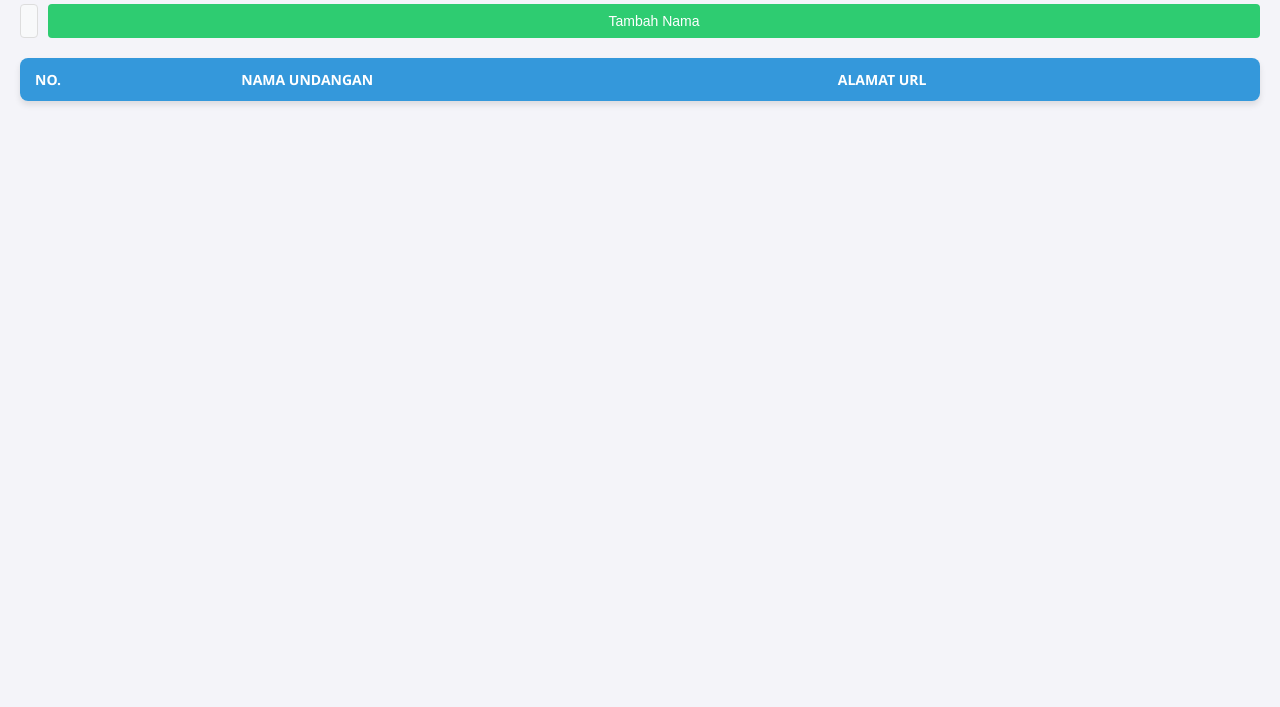
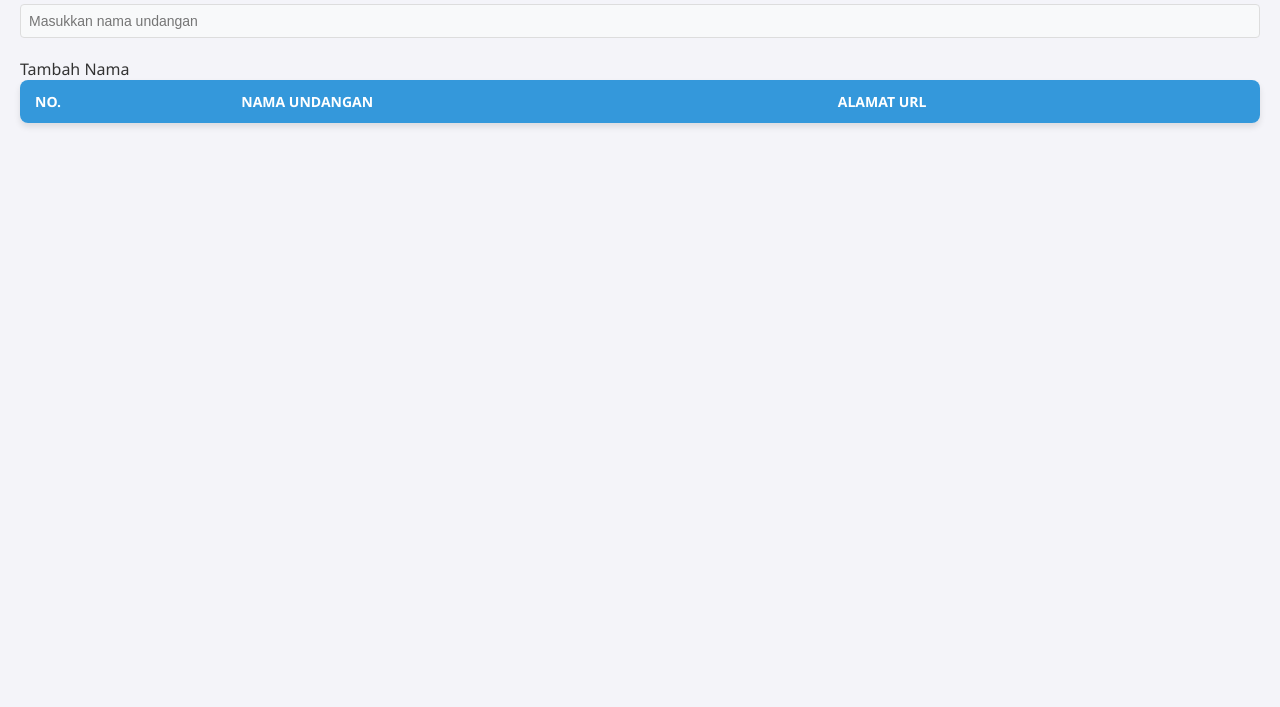
Before and after one commit to panellangowanproject/panellangowanproject.github.io, a plain HTML site: page index.html in a window 1280 px wide. Shown: the part 93-800 px from the top of the page. Drawn offline with Linux system fonts and the light colour scheme; no server answers.

Commit message:
Update index.html

```diff
--- a/index.html
+++ b/index.html
@@ -135,7 +135,9 @@
     <h3>Daftar Nama dan URL Undangan</h3>
     <div class="form-container">
         <input type="text" id="newName" placeholder="Masukkan nama undangan">
-        <button onclick="addName()">Tambah Nama</button>
+    </div>
+    <div>
+        <buttbuttonon onclick="addName()">Tambah Nama</button>
     </div>
     <table>
         <thead>
```
